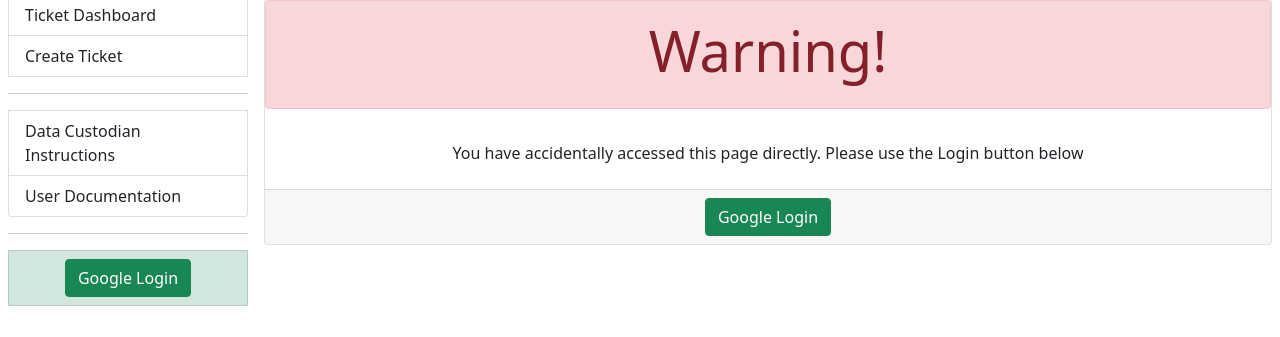
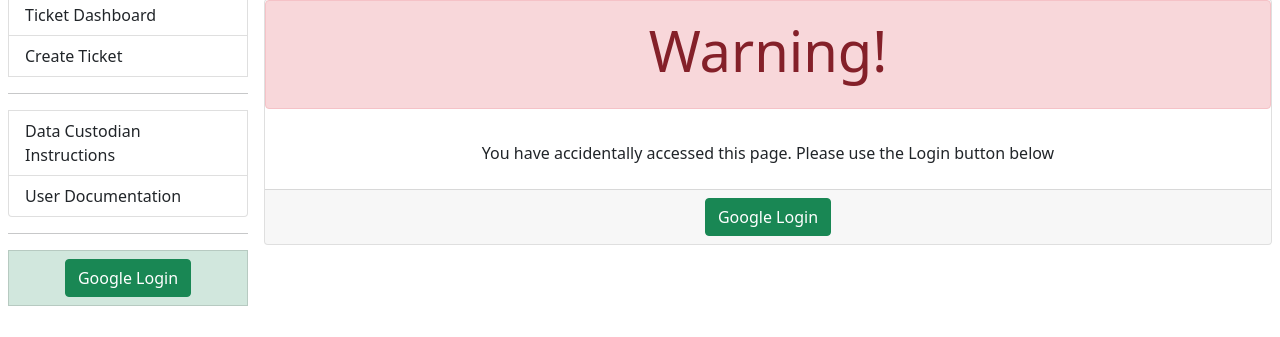
Before and after one commit to amc-corey-cox/BDC_Dashboard, a Django app: page /accounts/login/ in a window 1280 px wide. Shown: the part 132-469 px from the top of the page. Run offline with Django 3.2, Linux system fonts and the light colour scheme; parts of the project's set-up code (start-up, migrations or seed data) failed here and were passed over; some libraries are stand-ins or nearby versions.

Commit message:
ref: change wording

```diff
--- a/api/templates/allauth/account/login.html
+++ b/api/templates/allauth/account/login.html
@@ -9,7 +9,7 @@
     </h2>
   </div>
   <div class="card-body mb-2">
-    You have accidentally accessed this page directly. Please use the Login button below
+    You have accidentally accessed this page. Please use the Login button below
   </div>
   <div class="card-footer">
     <a href="{% provider_login_url 'google' process='login' %}" class="btn btn-success btn-md form-element"
```
